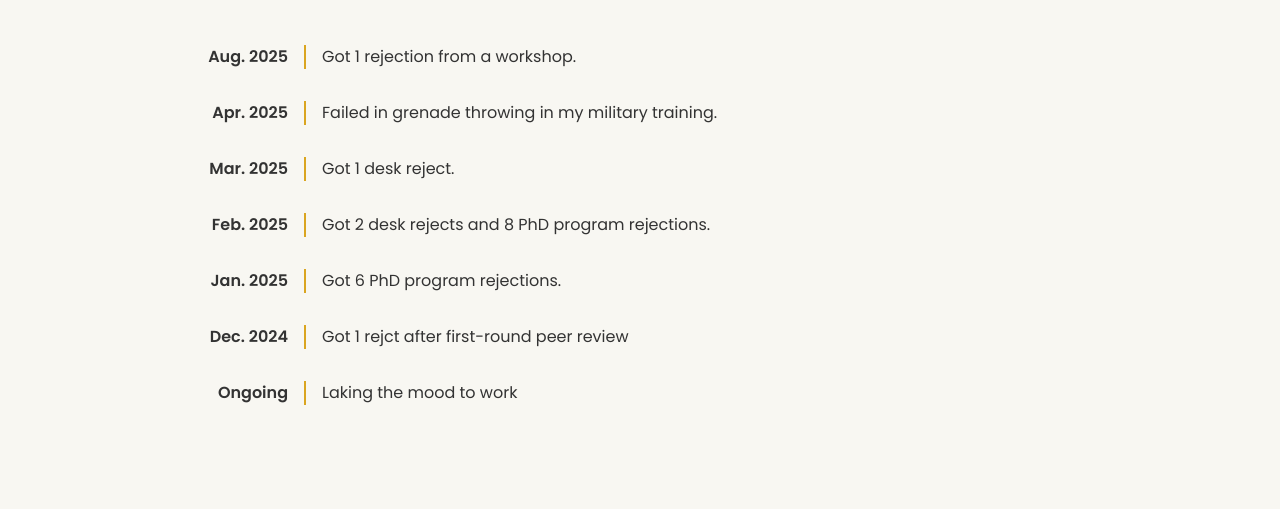
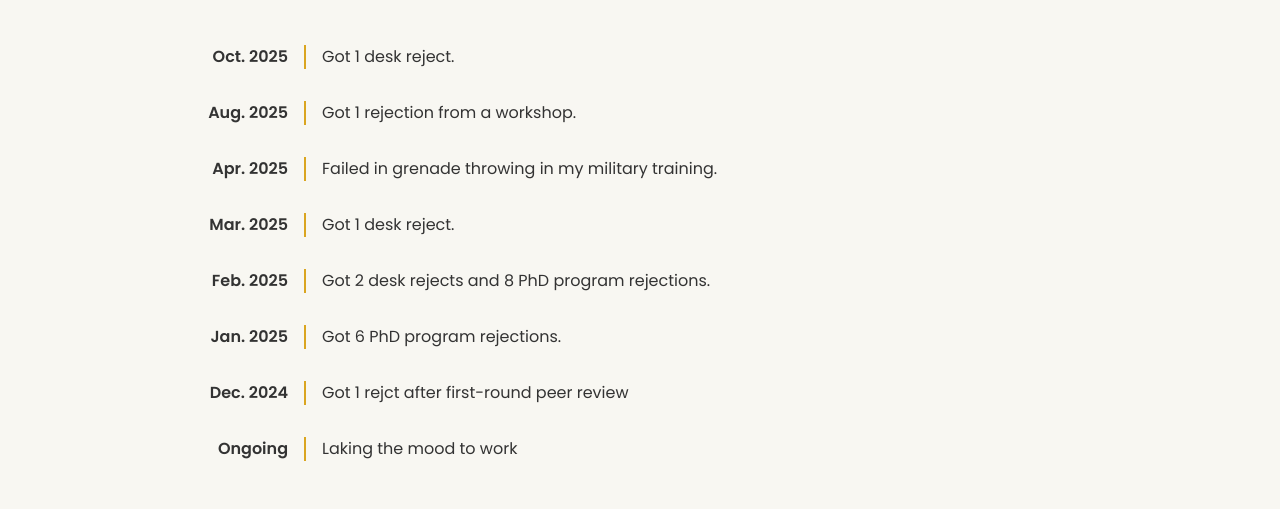
Before and after one commit to hsiuchilu/hsiuchilu.github.io, a plain HTML site: page cv_of_failures.html in a window 1280 px wide. Shown: the part 291-800 px from the top of the page. Drawn offline with nearby package versions, Linux system fonts and the light colour scheme.

Commit message:
Update cv_of_failures.html

```diff
--- a/cv_of_failures.html
+++ b/cv_of_failures.html
@@ -81,6 +81,14 @@
             <div class="max-w-4xl mx-auto">
                 <div class="space-y-8">
                      <!-- Failure Item -->
+                    <div class="flex items-start space-x-4">
+                        <div class="flex-shrink-0 w-24 text-right">
+                            <p class="font-semibold text-taiwan-dark">Oct. 2025</p>
+                        </div>
+                        <div class="border-l-2 border-taiwan-yellow pl-4">
+                            <p>Got 1 desk reject.</p>
+                        </div>
+                    </div>
                     <div class="flex items-start space-x-4">
                         <div class="flex-shrink-0 w-24 text-right">
                             <p class="font-semibold text-taiwan-dark">Aug. 2025</p>
```
